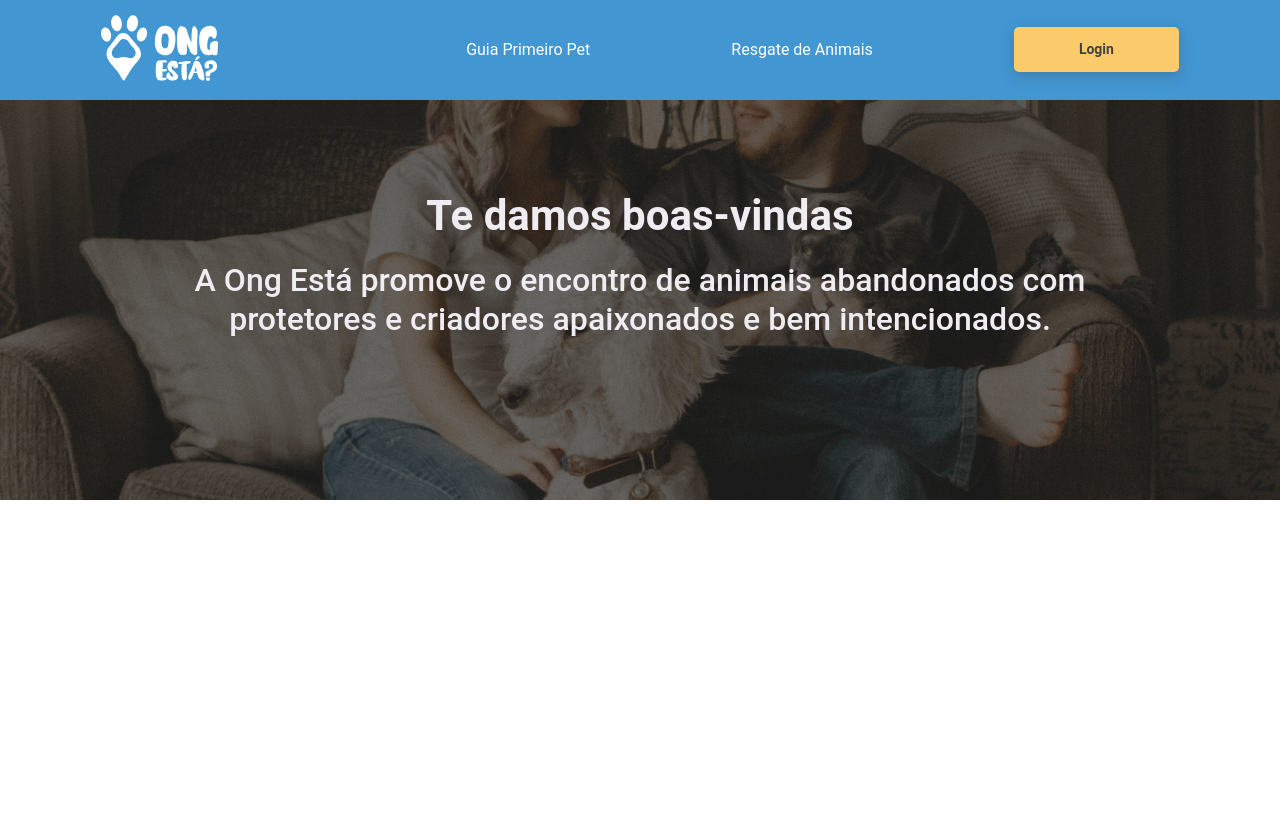
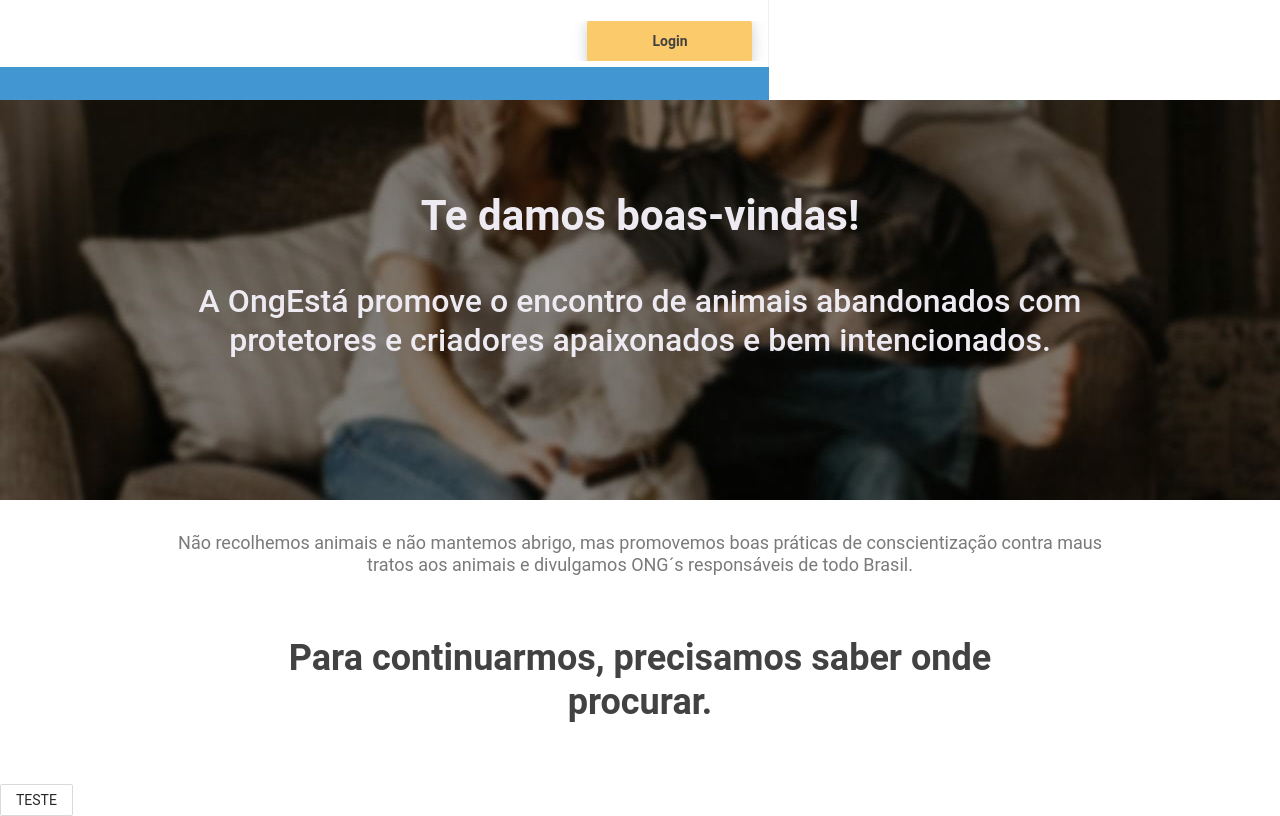
Before and after one commit to ariane011/ongesta, a React (Create React App) app: page / in a window 1280 px wide. Built offline with nearby package versions, Linux system fonts and the light colour scheme; the HTML template or start-up script is replaced by a standard one.

Commit message:
Correção do import do antd

```diff
--- a/package.json
+++ b/package.json
@@ -6,7 +6,8 @@
     "@testing-library/jest-dom": "^5.11.4",
     "@testing-library/react": "^11.1.0",
     "@testing-library/user-event": "^12.1.10",
-    "antd": "^4.16.6",
+    "antd": "^4.16.7",
+    "formik": "^2.2.9",
     "react": "^17.0.2",
     "react-dom": "^17.0.2",
     "react-scripts": "4.0.3",
--- a/src/App.js
+++ b/src/App.js
@@ -1,3 +1,5 @@
+import React from "react";
+import 'antd/dist/antd.css';
 import { Header } from "./componentes/Header";
 import { HomePage } from "./componentes/HomePage";
 import GlobalStyle from './GlobalStyle'
--- a/src/componentes/Form/BuscaOngs.js
+++ b/src/componentes/Form/BuscaOngs.js
@@ -1,50 +1,11 @@
 import React from "react";
-import { Field, Formik, FormikProps } from "formik";
-import { Form, Button, Row } from "antd";
+import { Button } from "antd";
 
-const MyInput = ({ field, form, ...props }) => {
-  return <input {...field} {...props} />;
+export const BuscaOngs = () => {
+  return (
+    <div>
+      <Button>TESTE</Button>
+    </div>
+
+);
 };
-
-export const BuscaOngs = () => (
-  <div>
-    <Formik
-      initialValues={{ email: "", color: "red", firstName: "", lastName: "" }}
-      onSubmit={(values, actions) => {
-        setTimeout(() => {
-          alert(JSON.stringify(values, null, 2));
-          actions.setSubmitting(false);
-        }, 1000);
-      }}
-    >
-      {(props: FormikProps<any>) => (
-        <Form>
-          <Row>
-            <Field as="select" name="color">
-              <option value="default">Selecione seu estado</option>
-              <option value="São Paulo">São Paulo</option>
-              <option value="Rio de Janeiro">Rio de Janeiro</option>
-            </Field>
-          </Row>
-          <Row>
-            <Field as="select" name="color">
-              <option value="default">Selecione sua cidade</option>
-              <option value="São Paulo">São Paulo</option>
-              <option value="Rio de Janeiro">Rio de Janeiro</option>
-            </Field>
-          </Row>
-          <Row>
-            <Field
-              name="lastName"
-              placeholder="Ongs mais próximas"
-              component={MyInput}
-            />
-          </Row>
-          <Row>
-            <Button type="submit">Procurar ONG</Button>
-          </Row>
-        </Form>
-      )}
-    </Formik>
-  </div>
-);
--- a/src/componentes/Header/index.js
+++ b/src/componentes/Header/index.js
@@ -20,7 +20,7 @@ export const Header = () => {
             <a href="/">Resgate de Animais</a>
           </Menu.Item>
           <Menu.Item>
-            <Button>Login</Button>
+            <button>Login</button>
           </Menu.Item>
         </Menu>
       </Container>
--- a/src/componentes/HomePage/HomePage.styled.js
+++ b/src/componentes/HomePage/HomePage.styled.js
@@ -1,10 +1,10 @@
 import styled from "styled-components";
-import imgPrincipal from "../../assets/images/slide-01.jpg";
+import imgPrincipal from "../../assets/images/slide-001.jpg";
 
 export const Container = styled.div`
   .bg-image {
     width: 100vw;
-    background: linear-gradient(rgba(0, 0, 0, 0.6), rgba(0, 0, 0, 0.6)),
+    background: linear-gradient(rgba(0, 0, 0, 0.4), rgba(0, 0, 0, 0.4)),
       url(${imgPrincipal});
     min-height: 50vh;
     margin-left: calc(50% - 50vw);
@@ -12,9 +12,10 @@ export const Container = styled.div`
     background-position: top;
     background-repeat: no-repeat;
     background-size: cover;
-    opacity: 0.9;
+    opacity: 1;
   }
-  h1, h2 {
+  h1,
+  h2 {
     display: flex;
     text-align: center;
     justify-content: center;
@@ -35,4 +36,31 @@ export const Container = styled.div`
     width: 970px;
     margin: auto;
   }
+  p {
+    display: flex;
+    text-align: center;
+    justify-content: center;
+    width: 963px;
+    font-style: normal;
+    font-weight: normal;
+    font-size: 18px;
+    line-height: 22px;
+    text-align: center;
+    color: #7a7a7a;
+    margin: auto;
+  }
+
+  h3 {
+    display: flex;
+    text-align: center;
+    justify-content: center;
+    width: 770px;
+    font-style: normal;
+    font-weight: 600;
+    font-size: 36px;
+    line-height: 44px;
+    text-align: center;
+    color: #424242;
+    margin: 60px auto ;
+  }
 `;
--- a/src/componentes/HomePage/index.js
+++ b/src/componentes/HomePage/index.js
@@ -1,6 +1,7 @@
+import React from "react";
 import { Row, Col } from "antd";
-import React from "react";
 import { Container } from "./HomePage.styled";
+import { BuscaOngs } from "../Form/BuscaOngs";
 
 export const HomePage = () => {
   return (
@@ -8,11 +9,24 @@ export const HomePage = () => {
       <Col span={24}>
         <Container>
           <div className="bg-image">
-           <h1>Te damos boas-vindas</h1>
-           <h2>A Ong Está promove o encontro de animais abandonados com protetores e criadores apaixonados e bem intencionados.</h2>
+            <h1>Te damos boas-vindas!</h1>
+            <h2>
+              A OngEstá promove o encontro de animais abandonados com protetores
+              e criadores apaixonados e bem intencionados.
+            </h2>
+          </div>
+          <div style={{ marginTop: 32 }}>
+            <p>
+              Não recolhemos animais e não mantemos abrigo, mas promovemos boas
+              práticas de conscientização contra maus tratos aos animais e
+              divulgamos ONG´s responsáveis de todo Brasil.
+            </p>
+
+            <h3>Para continuarmos, precisamos saber onde procurar.</h3>
+            <BuscaOngs />
           </div>
         </Container>
       </Col>
     </Row>
-  )
-}
+  );
+};
```
Also changed, not shown: src/assets/images/slide-001.jpg (added), 1 other file (tests, documents, lock files or other folders). Lines whose indentation alone changed are shown as unchanged.
